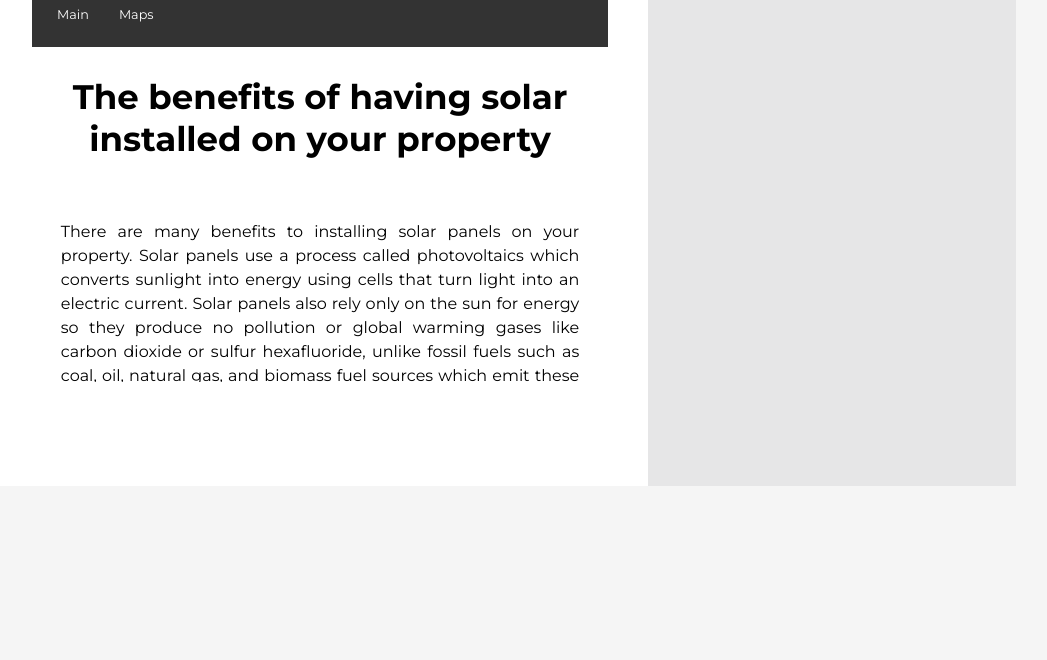
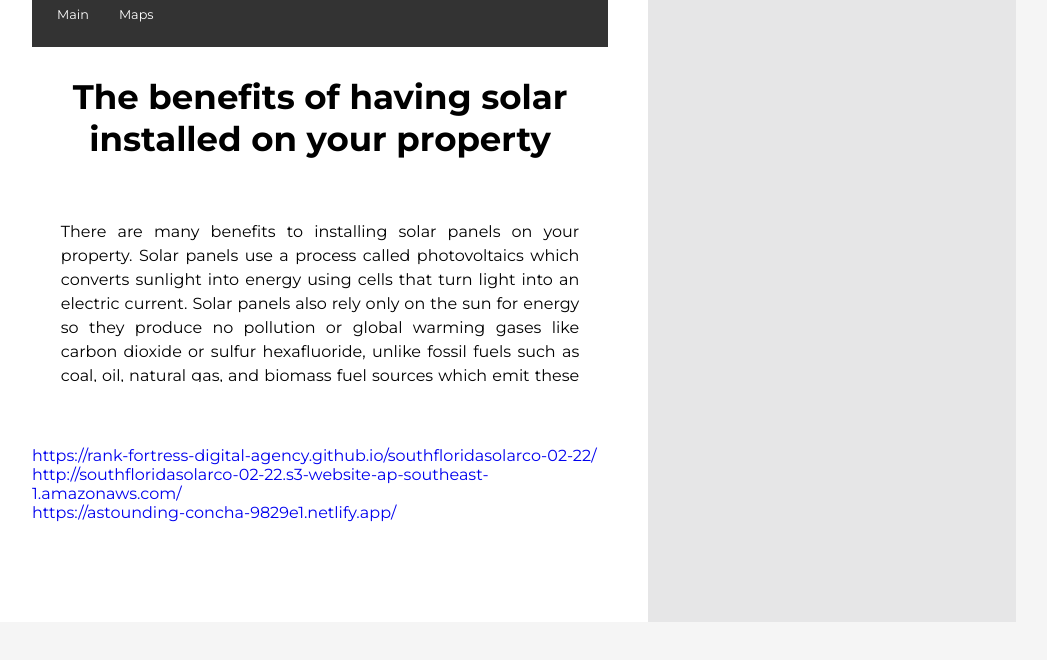
Before and after one commit to Rank-Fortress-Digital-Agency/southfloridasolarco-02-22, a plain HTML site: page index.html in a window 1280 px wide. Shown: the part 5999-6659 px from the top of the page, without its empty margins (136-1183 px from the left). Before the commit the page ends 6525 px from the top, so only its background shows below. Drawn offline with Linux system fonts and the light colour scheme.

Commit message:
Add files via upload

```diff
--- a/index.html
+++ b/index.html
@@ -281,6 +281,15 @@ img {
         <iframe src="index.html" style="border:0px #ffffff none;" name="" scrolling="yes" frameborder="1" marginheight="0px" marginwidth="0px" height="400px" width="100%" allowfullscreen></iframe>
       </section>
 
+      <section>
+          <a target="_bLank"
+            href="https://rank-fortress-digital-agency.github.io/southfloridasolarco-02-22/">https://rank-fortress-digital-agency.github.io/southfloridasolarco-02-22/</a><br>
+          <a target="_bLank"
+              href="http://southfloridasolarco-02-22.s3-website-ap-southeast-1.amazonaws.com/">http://southfloridasolarco-02-22.s3-website-ap-southeast-1.amazonaws.com/</a><br>
+          <a target="_bLank"
+              href="https://astounding-concha-9829e1.netlify.app/">https://astounding-concha-9829e1.netlify.app/</a>
+      </section>
+
     </div>
 
     <!-- Sidebar -->
```
